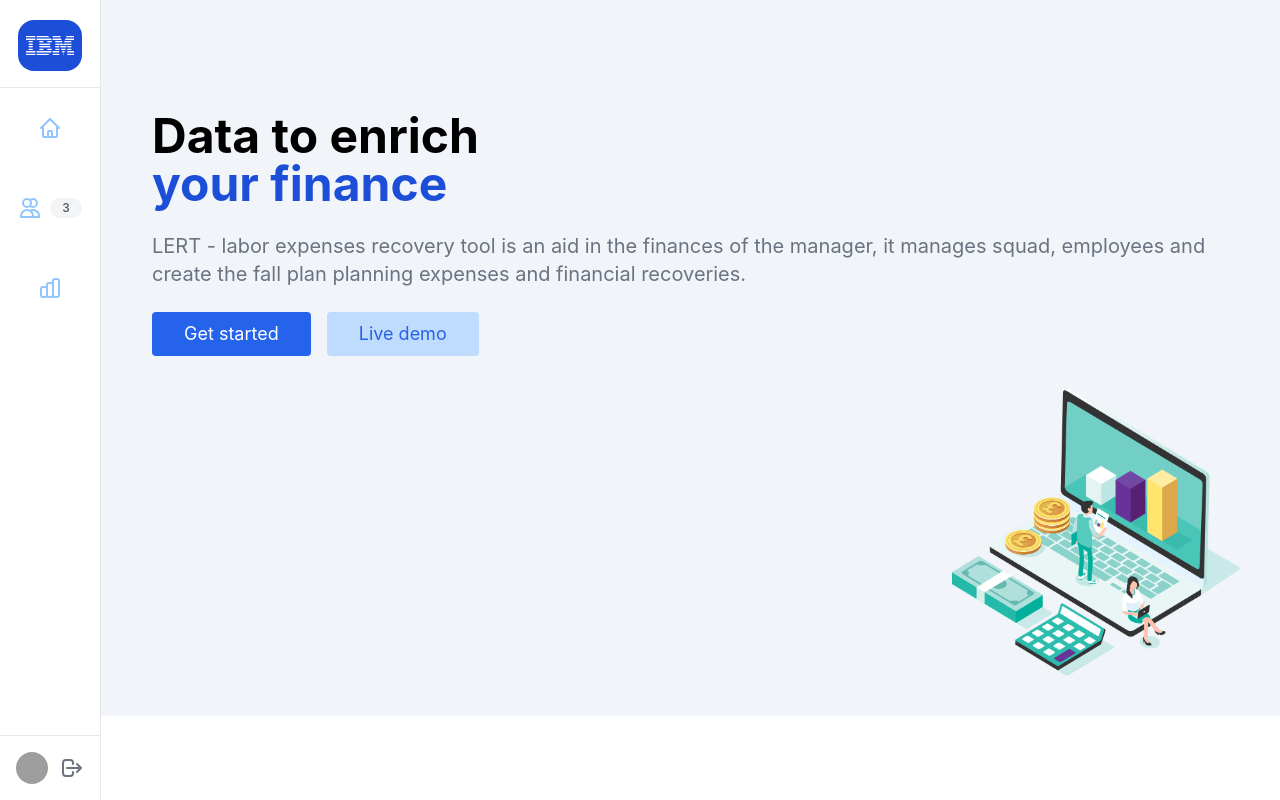
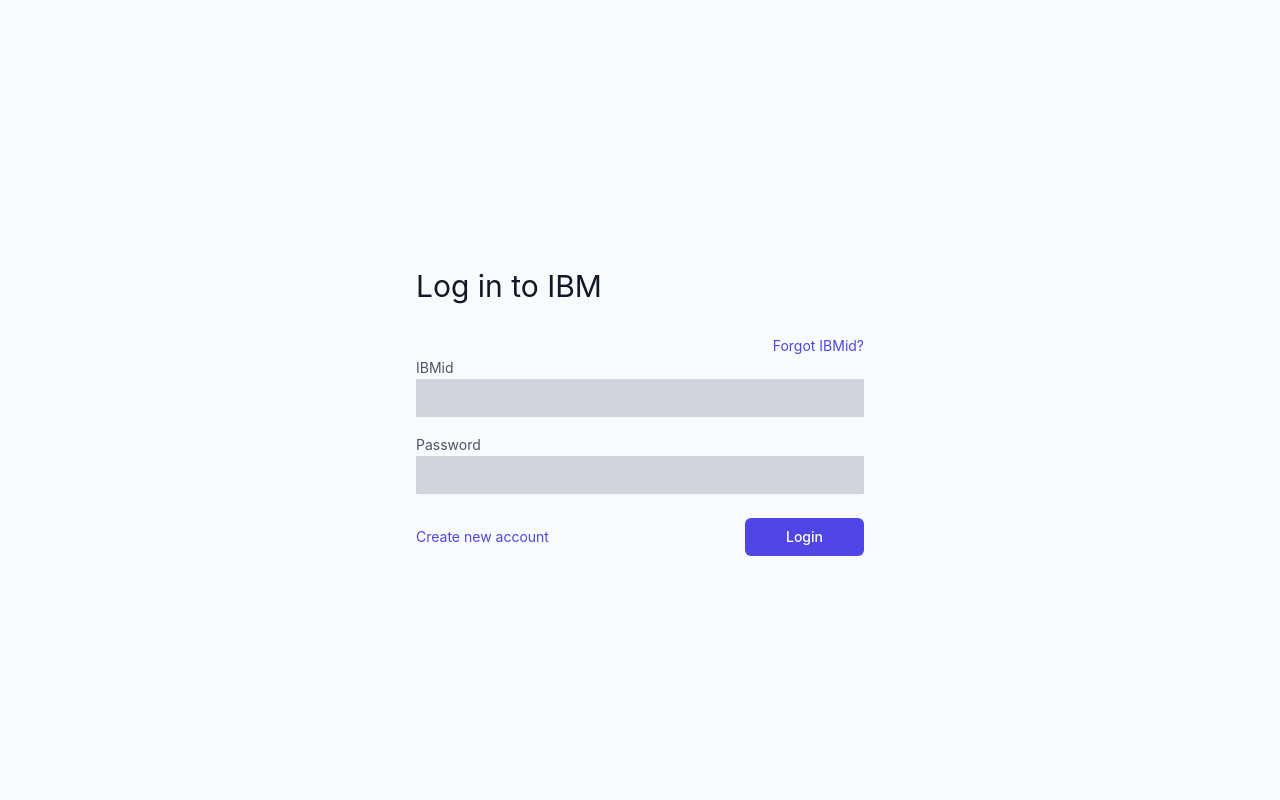
Before and after one commit to Cosmonaut-itc/Lert-Team-1, a React (Create React App) app: page / in a window 1280 px wide. Built offline with nearby package versions, Linux system fonts and the light colour scheme; grey boxes are pictures that could not be loaded.

Commit message:
Minor fixes

```diff
--- a/src/components/App.jsx
+++ b/src/components/App.jsx
@@ -6,7 +6,7 @@
 import Reports from '../routes/reports'
 import Home from '../routes/home'
 import Team from '../routes/team'
-import Login from './Login'
+import Login from '../routes/login'
 
 function App() {
   return (
@@ -14,12 +14,12 @@
       <div className='flex bg-slate-100 h-max'>
         <Routes>
           <Route element={<SidebarLayout />}>
-            <Route path='/' element={<LandingPage />} />
+            <Route path='/landingpage' element={<LandingPage />} />
             <Route path='home' element={<Home />} />
             <Route path='reports' element={<Reports />} />
             <Route path='team' element={<Team />} />
           </Route>
-          <Route path='/login' element={<Login />} />
+          <Route path='/' element={<Login />} />
         </Routes>
       </div>
     </BrowserRouter>
--- a/src/components/SideMenu.jsx
+++ b/src/components/SideMenu.jsx
@@ -236,7 +236,7 @@
           <div className='flex-shrink-0 flex border-t border-gray-200 p-4 w-full'>
             <div className='flex items-center w-full'>
               <div>
-                <a href='/'>
+                <a href='#'>
                   <img
                     className='inline-block h-8 w-8 rounded-full'
                     src='https://images.unsplash.com/photo-1472099645785-5658abf4ff4e?ixlib=rb-1.2.1&ixid=eyJhcHBfaWQiOjEyMDd9&auto=format&fit=facearea&facepad=2&w=256&h=256&q=80'
@@ -244,7 +244,7 @@
                   />
                 </a>
               </div>
-              <a href='/' className={`${isSideMenuClose ? 'hidden' : 'ml-3'}`}>
+              <a href='#' className={`${isSideMenuClose ? 'hidden' : 'ml-3'}`}>
                 <p className='text-sm font-medium text-gray-700 whitespace-nowrap'>
                   Diego Mojarro
                 </p>
--- a/src/components/Login.jsx
+++ b/src/routes/login.jsx
@@ -67,7 +67,7 @@
             <div>
               <button
                 type='submit'
-                className='group relative w-full flex justify-center py-2 px-10 rounded-2xl border border-transparent text-sm font-medium rounded-md text-white bg-indigo-600 hover:bg-indigo-700 focus:outline-none focus:ring-2 focus:ring-offset-2 focus:ring-indigo-500'
+                className='group relative w-full flex justify-center py-2 px-10 border border-transparent text-sm font-medium rounded-md text-white bg-indigo-600 hover:bg-indigo-700 focus:outline-none focus:ring-2 focus:ring-offset-2 focus:ring-indigo-500'
               >
                 <span className='absolute left-0 inset-y-0 flex items-center pl-3'>
                   {/* <LockClosedIcon className="h-5 w-5 text-indigo-500 group-hover:text-indigo-400" aria-hidden="true" /> */}
```
